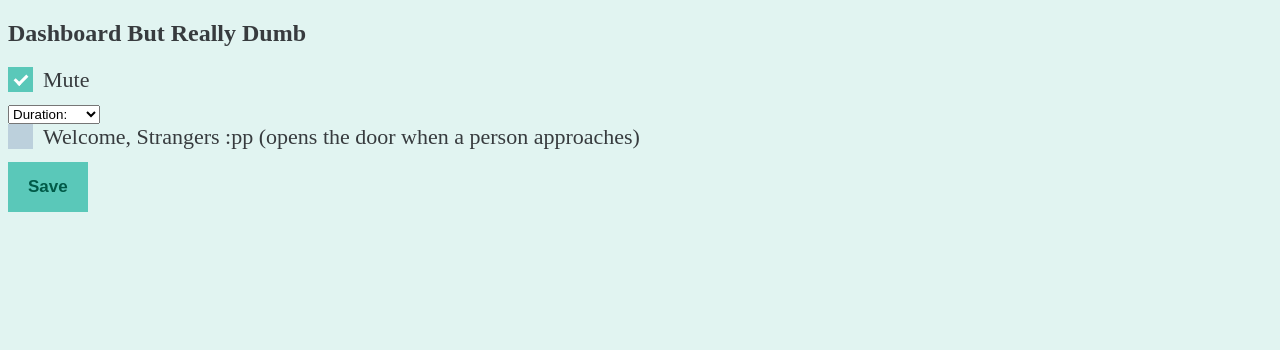
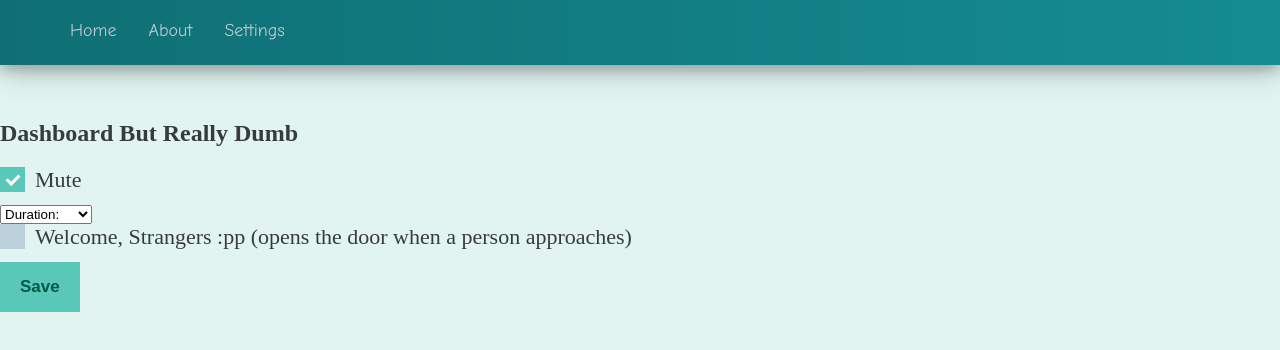
Before and after one commit to candicezzzzz/uottahack-3, a website: page src/index.html in a window 1280 px wide. Drawn offline with Linux system fonts and the light colour scheme.

Commit message:
patches to design and links

```diff
--- a/src/css/index.css
+++ b/src/css/index.css
@@ -1,3 +1,53 @@
+.header {
+  background-color: #137a7f;
+  position: fixed;
+  background: linear-gradient(to left, #148c92 , #0f6f74);
+  width: 100%;
+  top: 0;
+  box-shadow: 0 6px 12px 0 rgba(0, 0, 0, 0.2), 0 8px 30px 0 rgba(0, 0, 0, 0.19);
+}
+
+.nav {
+  font-family: "Comic Sans MS";
+}
+
+.navbar-right {
+  padding-left: 50px;
+}
+
+.navbar-right ul {
+  margin: 2px;
+  padding: 2px;
+  overflow: hidden;
+  list-style-type: none;
+}
+
+.navbar-right li {
+  float: left;
+}
+
+.nav-options {
+  display: inline-block;
+}
+
+.nav-option {
+  padding: 16px;
+}
+
+.nav-option:hover {
+  background-color: #118a90;
+}
+
+.small-label {
+  font-size: 12px;
+}
+
+.header a {
+  color: #bec8d1;
+  font-size: 18px;
+  text-decoration: none;
+}
+
 .title {
   color: #373b3e;
 }
@@ -79,3 +129,8 @@
   -ms-transform: rotate(45deg);
   transform: rotate(45deg);
 }
+
+body {
+  padding-top: 100px;
+  margin: 0;
+}
--- a/src/css/settings.css
+++ b/src/css/settings.css
@@ -9,6 +9,10 @@
 
 .nav {
   font-family: "Comic Sans MS";
+}
+
+.navbar-right {
+  padding-left: 50px;
 }
 
 .navbar-right ul {
@@ -38,7 +42,7 @@
   font-size: 12px;
 }
 
-a {
+.header a {
   color: #bec8d1;
   font-size: 18px;
   text-decoration: none;
--- a/src/index.html
+++ b/src/index.html
@@ -5,6 +5,23 @@
     <link rel="stylesheet" type="text/css" href="css/index.css">
     <script src="js/index.js"></script>
   </head>
+  <nav class="nav header">
+    <div>
+      <nav class="navbar-right">
+        <ul class="nav-options">
+          <li class="nav-option">
+            <a href="index.html">Home</a>
+          </li>
+          <li class="nav-option">
+            <a href="about.html">About</a>
+          </li>
+          <li class="nav-option">
+            <a href="settings.html">Settings</a>
+          </li>
+        </ul>
+      </nav>
+    </div>
+  </nav>
   <body bgcolor = #e1f4f1>
     <h2 class = "title">Dashboard But Really Dumb</h2>
     <form action="shari-smart.ts" method="POST">
```
Also changed, not shown: src/settings.html (+3 -3 lines).
